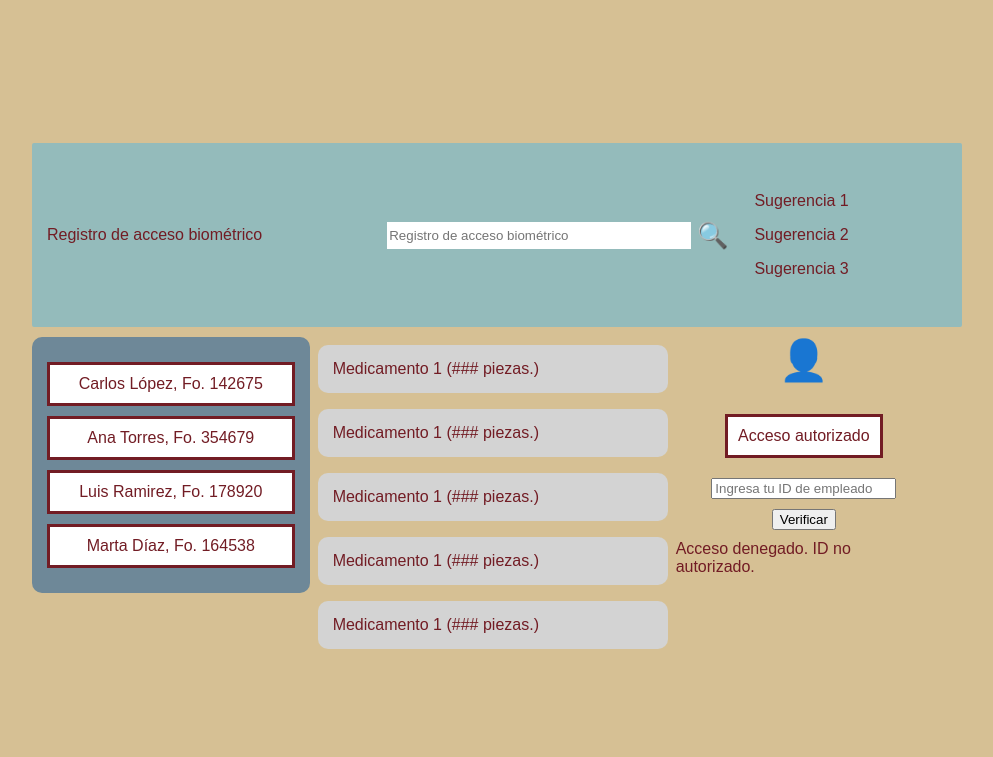
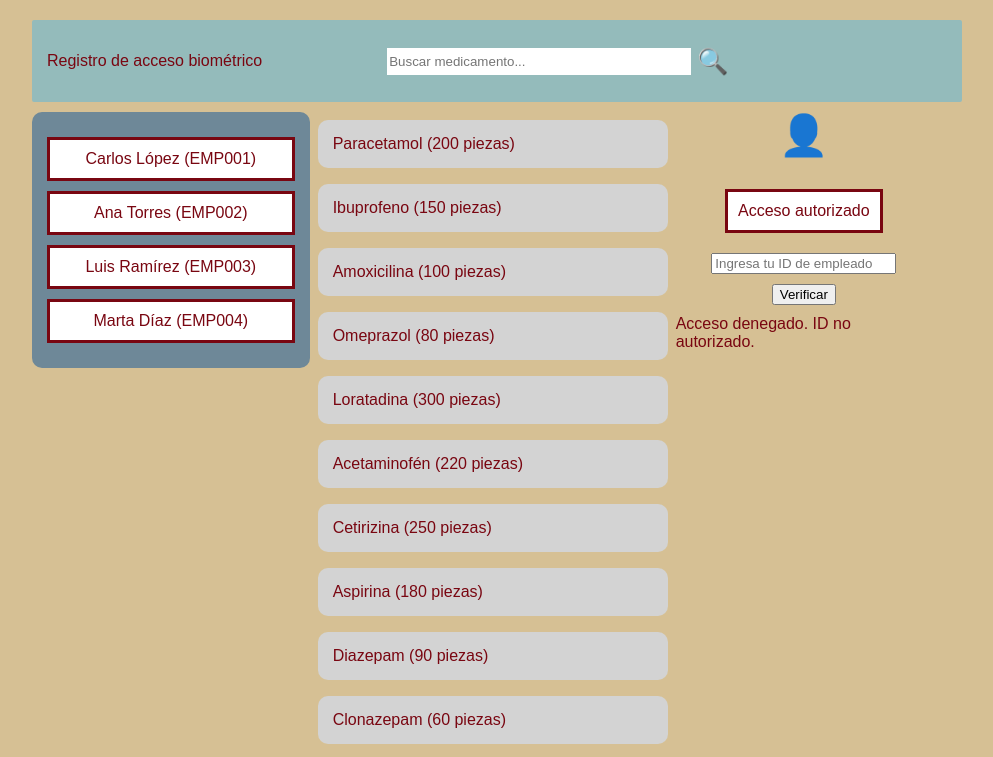
Before and after one commit to JonaAraj/Sistema-de-acceso-biom-trico-para-el-rea-de-medicamentos-controlados, a plain HTML site: page Sistema-de-acceso-biom-trico-para-el-rea-de-medicamentos-controlados-main/Index AB.html in a window 1280 px wide. Both pictures are taken after a click on the button "Verificar". Shown: the top 757 px of the page, without its empty margins (158-1151 px from the left). Drawn offline with Linux system fonts and the light colour scheme.

Commit message:
Borre archivo sin uso, index quite las etiquetas de ejemplo, style ajuste el body, main añadi visualización de los medicamentos en tabla csv, scrip función que carga los datos de la taba, panel y verificacción se añadio funciones para visualizar la autorización del ID

```diff
--- a/Sistema-de-acceso-biom-trico-para-el-rea-de-medicamentos-controlados-main/Emp verificacion.js
+++ b/Sistema-de-acceso-biom-trico-para-el-rea-de-medicamentos-controlados-main/Emp verificacion.js
@@ -1,16 +1,18 @@
-const empleados = [
+document.addEventListener("DOMContentLoaded", () => {
+  const empleados = [
     { id: "EMP001", nombre: "Carlos López", autorizado: true },
     { id: "EMP002", nombre: "Ana Torres", autorizado: false },
     { id: "EMP003", nombre: "Luis Ramírez", autorizado: true },
-    { id: "EMP004", nombre: "Marta Díaz", autorizado: false },
+    { id: "EMP004", nombre: "Marta Díaz", autorizado: false }
   ];
 
   const contenedor = document.getElementById("listaEmpleados");
 
   empleados.forEach(emp => {
     const div = document.createElement("div");
-    div.classList.add("empleado");
-    div.classList.add(emp.autorizado ? "autorizado" : "no-autorizado");
+    div.classList.add("caja");
+    div.dataset.id = emp.id; // Guarda el ID en el elemento
     div.textContent = `${emp.nombre} (${emp.id})`;
     contenedor.appendChild(div);
   });
+});
--- a/Sistema-de-acceso-biom-trico-para-el-rea-de-medicamentos-controlados-main/Index AB.html
+++ b/Sistema-de-acceso-biom-trico-para-el-rea-de-medicamentos-controlados-main/Index AB.html
@@ -1,60 +1,44 @@
 <!DOCTYPE html>
 <html lang="es">
 <head>
-    <meta charset="UTF-8">
-    <meta name="viewport" content="width=device-width, initial-scale=1.0">
+  <meta charset="UTF-8" />
+  <meta name="viewport" content="width=device-width, initial-scale=1.0" />
   <title>Registro de Acceso Biométrico</title>
-    <link rel="stylesheet" href="style.css">
+  <link rel="stylesheet" href="style.css" />
 </head>
 <body>
   <div class="contenedor">
     <div class="barra-busqueda active">
       <span>Registro de acceso biométrico</span>
-            <input type="text" placeholder="Registro de acceso biométrico">
+      <input type="text" placeholder="Buscar medicamento..." />
       <a href="#" target="_blank">
-            <button class="Lupa">🔍</button></a>
-
-            <ul class="contenedor-result">
-            <li>Sugerencia 1</li>
-            <li>Sugerencia 2</li>
-            <li>Sugerencia 3</li>
-            </ul>
-
-            <script src="Script.js"></script>
-            <script src="main.js"></script>
+        <button class="Lupa">🔍</button>
+      </a>
+      <ul class="contenedor-result"></ul>
     </div>
 
     <div class="contenido">
       <div class="barra-lateral">
-                <div class="caja rojo">Carlos López, Fo. 142675</div>
-                <div class="caja verde">Ana Torres, Fo. 354679</div>
-                <div class="caja verde">Luis Ramirez, Fo. 178920</div>
-                <div class="caja verde">Marta Díaz, Fo. 164538</div>
+        <div id="listaEmpleados"></div>
       </div>
-            <script src="Emp verificacion.js"></script>
-
 
       <div class="medicamentos">
-                <div class="caja-medicamento">Medicamento 1 (### piezas.)</div>
-                <div class="caja-medicamento">Medicamento 1 (### piezas.)</div>
-                <div class="caja-medicamento">Medicamento 1 (### piezas.)</div>
-                <div class="caja-medicamento">Medicamento 1 (### piezas.)</div>
-                <div class="caja-medicamento">Medicamento 1 (### piezas.)</div>
       </div>
 
       <div class="panel-derecho">
         <div class="icono">👤</div>
         <div class="caja">Acceso autorizado</div>
 
-
-                    <input type="text" id="empleadoId" placeholder="Ingresa tu ID de empleado" />
+        <input type="text" id="empleadoId" name="empleadoId" placeholder="Ingresa tu ID de empleado" />
         <button onclick="verificarAcceso()">Verificar</button>
 
         <div id="resultado" class="mensaje"></div>
-                <script src="panel de acceso.js"></script>
       </div>
     </div>
   </div>
-    </div>
+  <script src="Script.js"></script>
+  <script src="main.js"></script>
+  <script src="Emp verificacion.js"></script>
+  <script src="panel de acceso.js"></script>
 </body>
 </html>
--- a/Sistema-de-acceso-biom-trico-para-el-rea-de-medicamentos-controlados-main/Script.js
+++ b/Sistema-de-acceso-biom-trico-para-el-rea-de-medicamentos-controlados-main/Script.js
@@ -1,4 +1,4 @@
-let result = [
+/* let result = [
     'medicamento 1', //cambiar por medicamentos y contenido
     'paracetamol',
     'aspirina',
@@ -7,4 +7,21 @@ let result = [
     'ciprofloxacino',
     'azitromicina',
     'cefalexina',
-];
+]; */
+
+let result = [];
+
+fetch('medicamentos tabla.csv')
+  .then(response => response.text())
+  .then(data => {
+    const lineas = data.split('\n').slice(1);
+    result = lineas.map(linea => {
+        const columnas = linea.split(',');
+        return columnas[1] ? columnas[1].trim().toLowerCase() : null;
+      }).filter(nombre => nombre);
+
+    console.log("Medicamentos cargados:", result);
+  })
+  .catch(error => {
+    console.error('Error al cargar el CSV:', error);
+  });
--- a/Sistema-de-acceso-biom-trico-para-el-rea-de-medicamentos-controlados-main/main.js
+++ b/Sistema-de-acceso-biom-trico-para-el-rea-de-medicamentos-controlados-main/main.js
@@ -21,7 +21,7 @@ inputbarra.onkeyup = (e) => {
 
         let allList = resultados.querySelectorAll('li');
         allList.forEach(li =>{
-            li.setAtribute('onclick','select(this)')
+            li.setAttribute('onclick','select(this)')
         })
     }else{
         barrabusqueda.classList.remove('active')
@@ -46,3 +46,26 @@ const showResult = list => {
     }
     resultados.innerHTML = ListData;
 }
+
+document.addEventListener("DOMContentLoaded", () => {
+    const contenedor = document.querySelector(".medicamentos");
+
+    fetch("medicamentos tabla.csv")
+      .then(response => response.text())
+      .then(data => {
+        const lines = data.trim().split("\n").slice(1);
+        lines.forEach(line => {
+          const cols = line.split(",");
+          const nombre = cols[1];
+          const existencia = cols[7];
+
+          const div = document.createElement("div");
+          div.classList.add("caja-medicamento");
+          div.textContent = `${nombre} (${existencia} piezas)`;
+          contenedor.appendChild(div);
+        });
+      })
+      .catch(error => {
+        console.error("Error al cargar el CSV:", error);
+      });
+  });
--- a/Sistema-de-acceso-biom-trico-para-el-rea-de-medicamentos-controlados-main/panel de acceso.js
+++ b/Sistema-de-acceso-biom-trico-para-el-rea-de-medicamentos-controlados-main/panel de acceso.js
@@ -1,13 +1,25 @@
-const empleadosAutorizados = ["EMP001", "EMP002", "EMP003", "EMP004"];
+const empleadosAutorizados = ["EMP001", "EMP003"];
 
 function verificarAcceso() {
   const input = document.getElementById("empleadoId").value.trim().toUpperCase();
   const resultado = document.getElementById("resultado");
+  const cajas = document.querySelectorAll("#listaEmpleados .caja");
 
-                      if (empleadosAutorizados.includes(input)) {
+  let autorizado = empleadosAutorizados.includes(input);
+
+  cajas.forEach(div => {
+    div.classList.remove("verde", "rojo");
+  });
+
+  cajas.forEach(div => {
+    if (div.dataset.id === input) {
+      div.classList.add(autorizado ? "verde" : "rojo");
+    }
+  });
+
+  if (autorizado) {
     resultado.textContent = "Acceso autorizado. ¡Bienvenido!";
     document.body.className = "autorizado";
-
   } else {
     resultado.textContent = "Acceso denegado. ID no autorizado.";
     document.body.className = "no-autorizado";
--- a/Sistema-de-acceso-biom-trico-para-el-rea-de-medicamentos-controlados-main/style.css
+++ b/Sistema-de-acceso-biom-trico-para-el-rea-de-medicamentos-controlados-main/style.css
@@ -6,8 +6,9 @@ body {
     display: flex;
     justify-content: center;
     align-items: center;
-    height: 100vh;
     flex-direction: column;
+    min-height: 100vh;
+    overflow-y: auto;
 }
 
 .contenedor {
@@ -85,9 +86,18 @@ body {
     text-align: center;
     font-size: 16px;
     border: 3px solid;
+    transition: all 0.3s ease;
 }
 
+.verde {
+    border-color: rgb(15, 221, 15);
+    color: rgb(15, 221, 15);
+  }
 
+  .rojo {
+    border-color: rgb(238, 8, 8);
+    color: rgb(238, 8, 8);
+  }
 
 .medicamentos {
     flex-grow: 1;
@@ -118,7 +128,7 @@ body {
 }
 
 
-.input.empleadoID{
+.empleadoID{
     display: flex;
     padding: 10px;
     font-size: 18px;
@@ -126,10 +136,10 @@ body {
 }
 .autorizado {
 
-    color: #155724;
+    color: #032e0d;
   }
 
   .no-autorizado {
 
-    color: #721c24;
+    color: #790611;
   }
```
Also changed, not shown: Sistema-de-acceso-biom-trico-para-el-rea-de-medicamentos-controlados-main/Index iomeico.hml.txt (deleted). Lines whose indentation alone changed are shown as unchanged.
